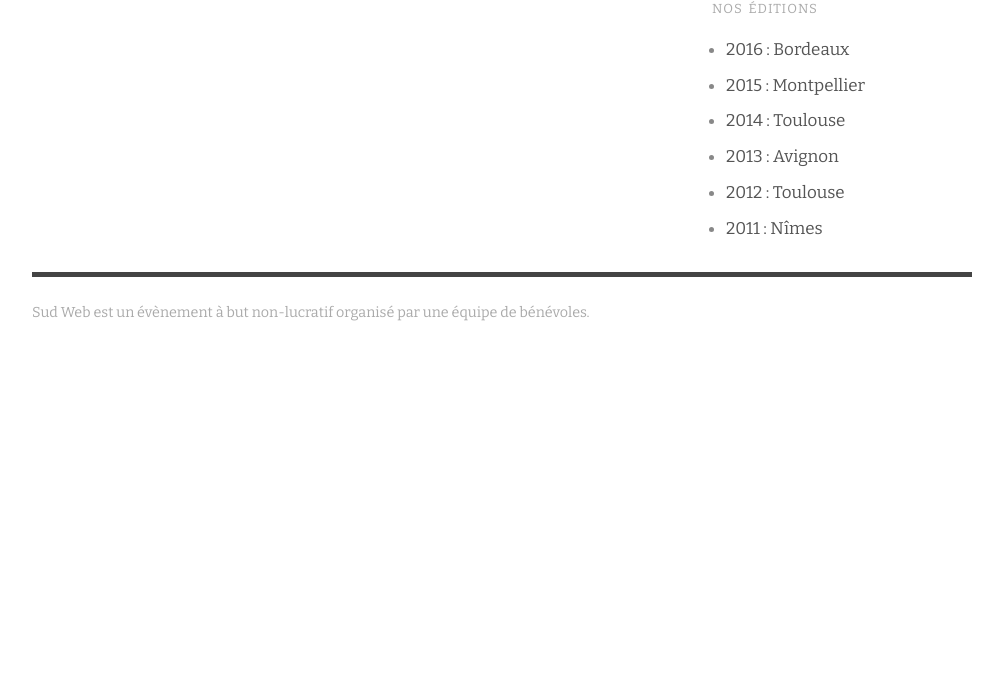
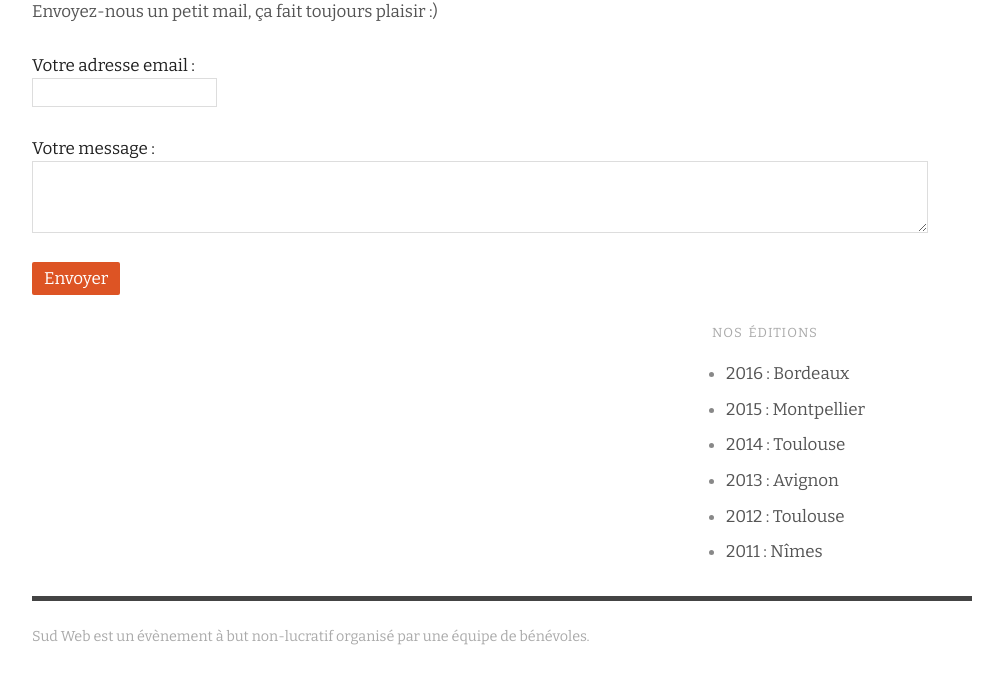
Before and after one commit to sudweb/blog, a Jekyll site: the page built from contact/index.md, in a window 1280 px wide. Shown: the top 684 px of the page, without its empty margins (138-1141 px from the left). Built offline with Jekyll 4.4.1, drawn with Linux system fonts in a browser that asks for light colours.

Commit message:
Avoid broken links to contact page fix #5

```diff
--- a/_includes/header.html
+++ b/_includes/header.html
@@ -12,7 +12,7 @@
 
 		<div class="menu">
       <ul id="menu-primary-items" class="nav-menu">
-        <li class="menu-item"><a href="&#109;&#x61;&#x69;&#x6c;&#116;&#x6f;&#58;&#x63;&#111;&#x6e;&#116;&#97;&#x63;&#116;&#x40;&#x73;&#117;&#x64;&#119;&#x65;&#x62;&#x2e;&#102;&#114;">Contact</a></li>
+        <li class="menu-item"><a href="{{ site.baseurl }}/contact/">Contact</a></li>
         <li class="menu-item"><a href="https://twitter.com/sudweb">Twitter</a></li>
         <li class="menu-item"><a href="https://facebook.com/sudweb">Facebook</a></li>
         <li class="menu-item"><a href="http://lanyrd.com/series/sudweb/">Lanyrd</a></li>
--- a/contact/index.md
+++ b/contact/index.md
@@ -1,9 +1,16 @@
 ---
 title: Contact
-author: goulven.champenois
 layout: page
 ---
-<div role="form" class="wpcf7" id="wpcf7-f1012-o1" dir="ltr">
-  <div class="screen-reader-response">
-  </div>
-</div>
+
+<fieldset>
+  <p>Envoyez-nous un petit mail, ça fait toujours plaisir :)</p>
+  <form action="//formspree.io/contact@sudweb.fr" method="POST">
+    <p><label for="_replyto">Votre adresse email :</label><br>
+      <input type="email" name="_replyto">
+    </p>
+    <p><label for="message">Votre message :</label><br>
+		<textarea id="message"></textarea></p>
+    <p><input class="button" type="submit" value="Envoyer"></p>
+  </form>
+</fieldset>
```
